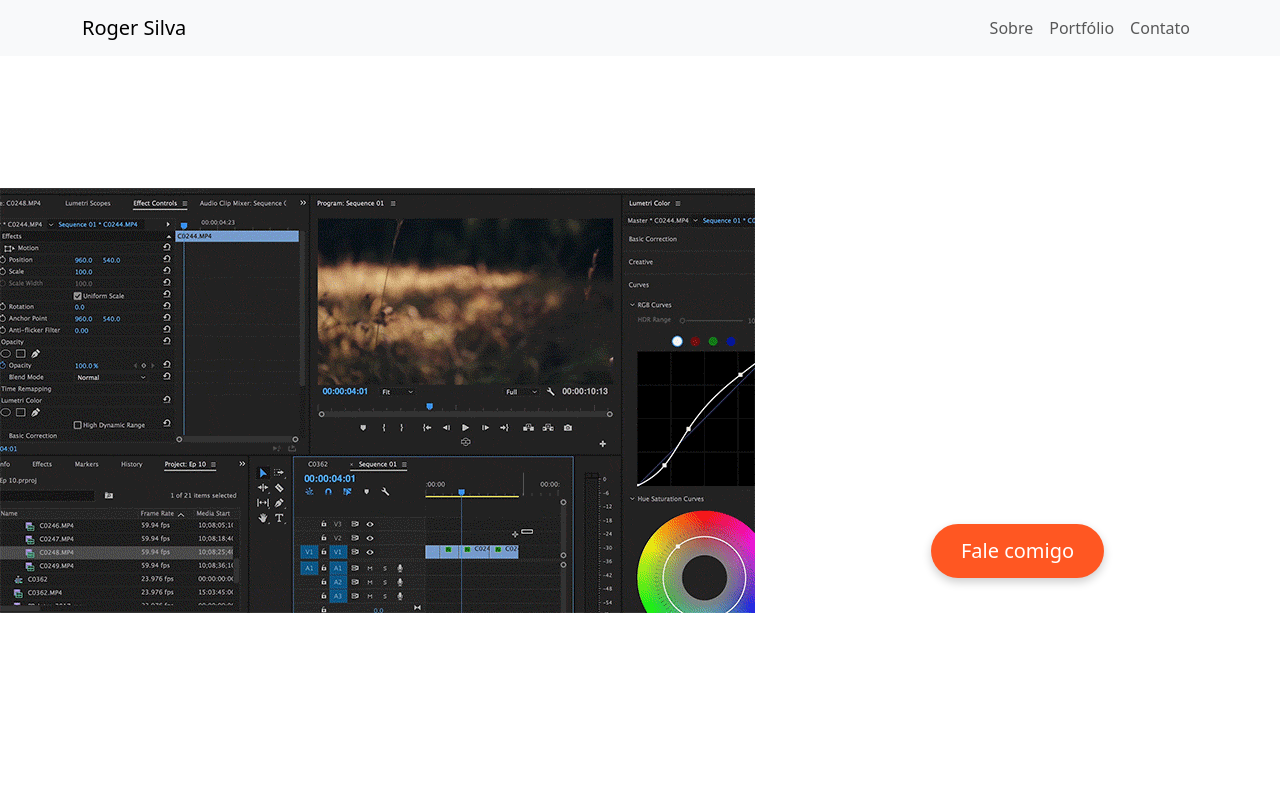
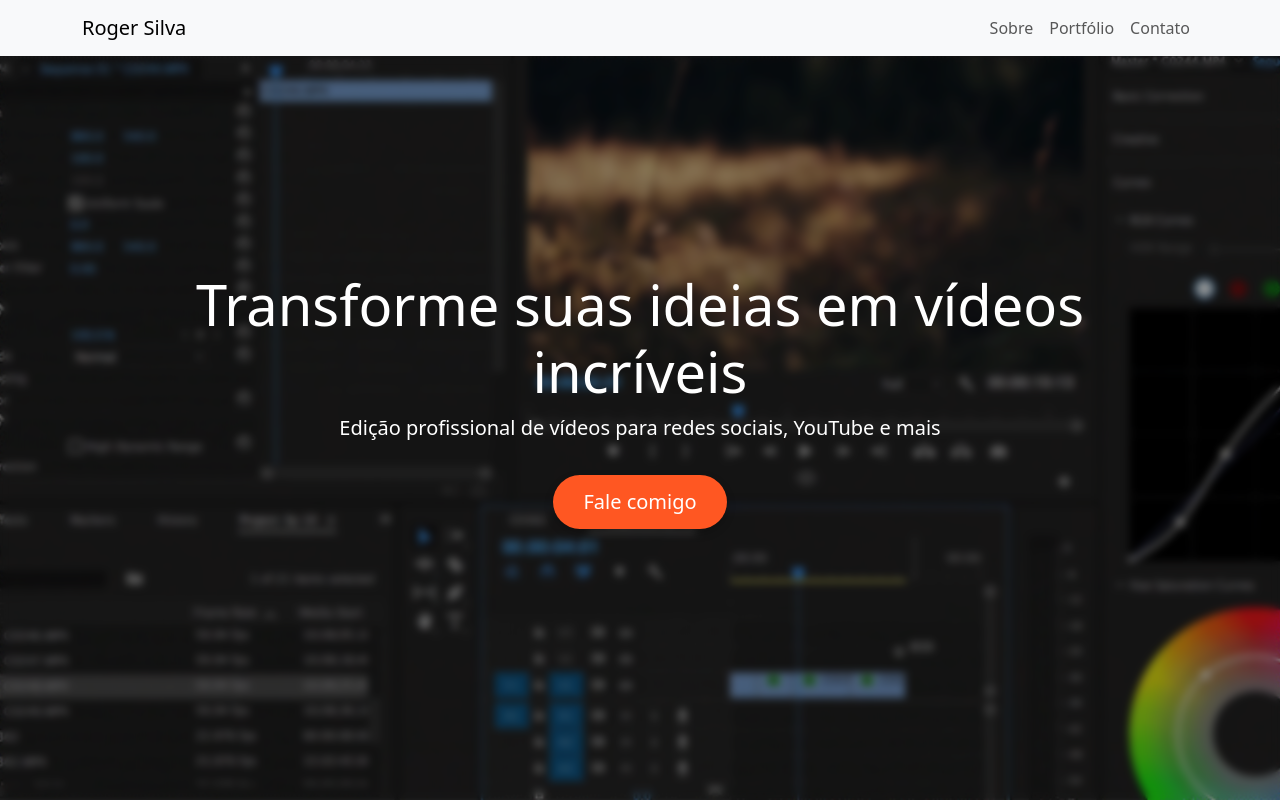
Before and after one commit to Zellds/site-roger-editor-de-videos, a plain HTML site: page index.html in a window 1280 px wide. Shown: the top 802 px of the page. Drawn offline with nearby package versions, Linux system fonts and the light colour scheme.

Commit message:
fix: gif de fundo

```diff
--- a/assets/css/style.css
+++ b/assets/css/style.css
@@ -11,6 +11,7 @@ body {
 	justify-content: center;
 	text-align: center;
 	overflow: hidden;
+	background: url('../img/fundo.gif') center center / cover no-repeat;
 }
 
 .hero video {
@@ -22,6 +23,18 @@ body {
 	object-fit: cover;
 	z-index: 1;
 	filter: blur(4px) brightness(0.5);
+}
+
+.hero::before {
+	content: "";
+	position: absolute;
+	top: 0;
+	left: 0;
+	width: 100%;
+	height: 100%;
+	background: rgba(0, 0, 0, 0.4);
+	backdrop-filter: blur(4px);
+	z-index: 1;
 }
 
 .hero .content {
--- a/index.html
+++ b/index.html
@@ -25,7 +25,6 @@
 
     <!-- Hero com imagem GIF -->
     <section class="hero" id="inicio">
-        <img src="assets/img/fundo.gif" alt="Fundo animado" class="bg-gif">
         <div class="container content">
             <h1 class="display-4">Transforme suas ideias em vídeos incríveis</h1>
             <p class="lead">Edição profissional de vídeos para redes sociais, YouTube e mais</p>
```
